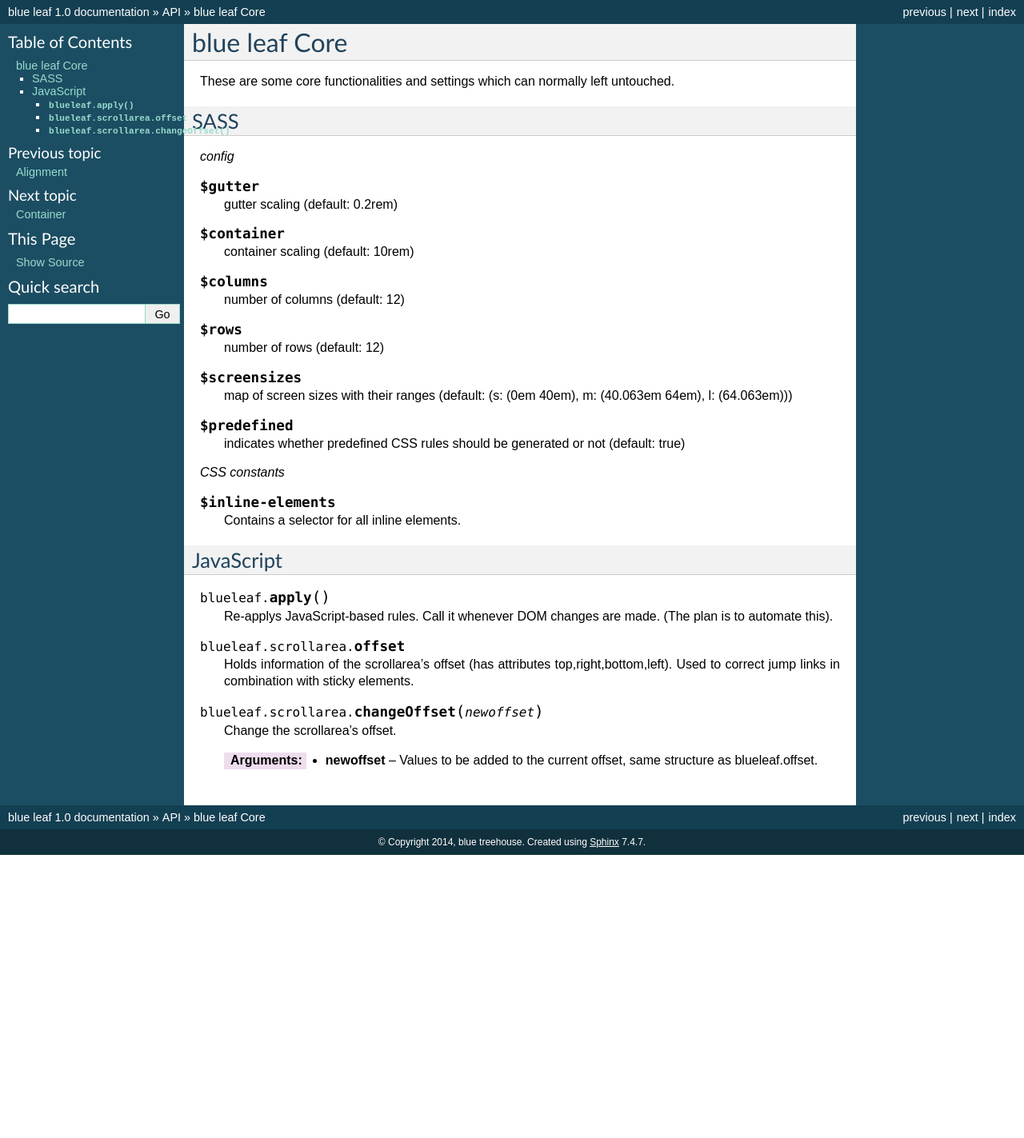
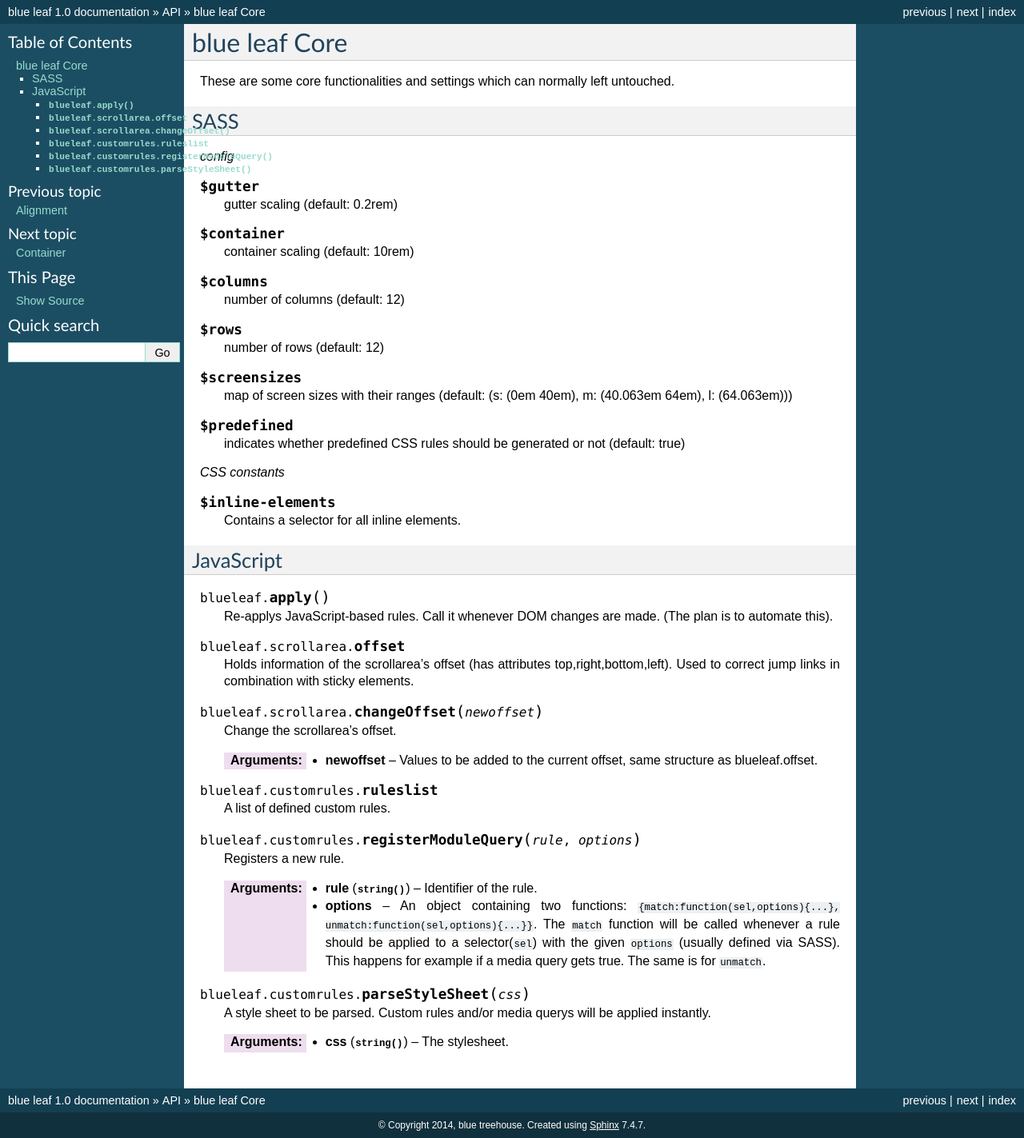
Before and after one commit to derjasper/blue.frontend, a Sphinx documentation site: the page built from public_html/docs/source/api/blueleaf.rst, in a window 1280 px wide. Shown: the whole page at 80% size. Built offline with Sphinx 7.4.7, drawn with Linux system fonts in a browser that asks for light colours; before the commit the page ends 1069 px from its top, so only the background shows below that.

Commit message:
enhanced docs

```diff
--- a/public_html/docs/source/api/blueleaf.rst
+++ b/public_html/docs/source/api/blueleaf.rst
@@ -65,3 +65,24 @@
 
    :param newoffset: Values to be added to the current offset, same structure
                      as blueleaf.offset.
+
+.. js:data:: blueleaf.customrules.ruleslist
+
+   A list of defined custom rules.
+
+.. js:function:: blueleaf.customrules.registerModuleQuery(rule,options)
+
+   Registers a new rule.
+
+   :param string rule: Identifier of the rule.
+
+   :param options: An object containing two functions: ``{match:function(sel,options){...}, unmatch:function(sel,options){...}}``.
+                   The ``match`` function will be called whenever a rule should be applied to a selector(``sel``) with the given
+                   ``options`` (usually defined via SASS). This happens for example if a media query gets true.
+                   The same is for ``unmatch``.
+
+.. js:function:: blueleaf.customrules.parseStyleSheet(css)
+
+   A style sheet to be parsed. Custom rules and/or media querys will be applied instantly.
+
+   :param string css: The stylesheet.
```
Also changed, not shown: public_html/docs/source/api/customrules.rst (+20 -3 lines).
